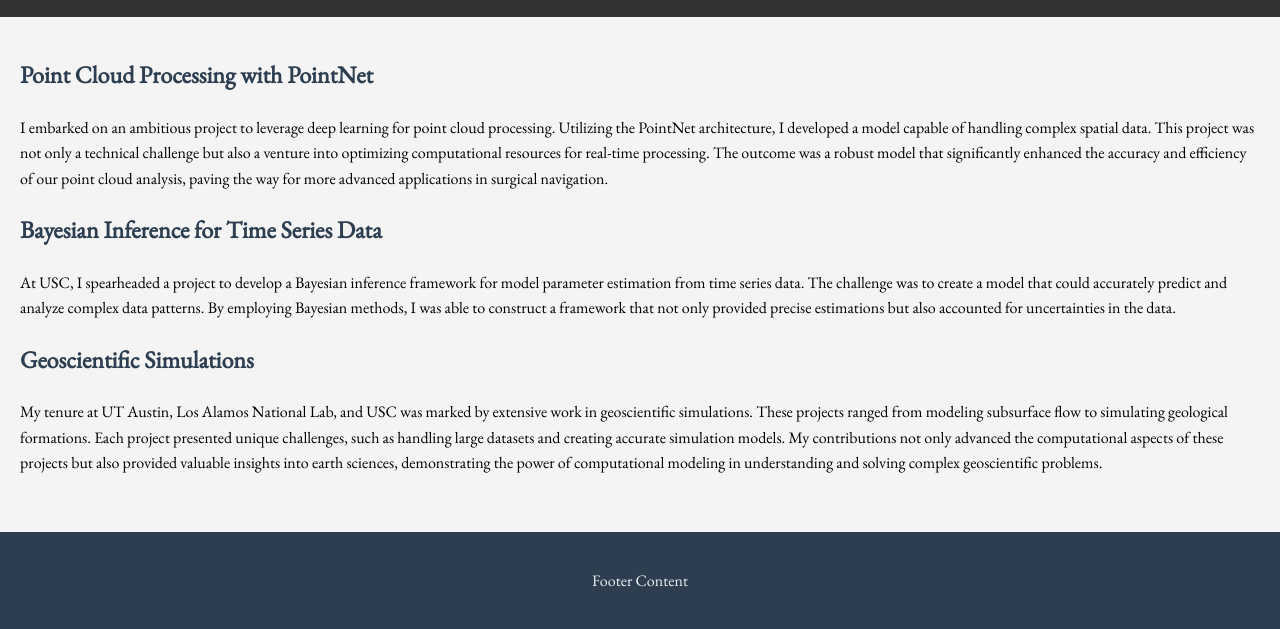
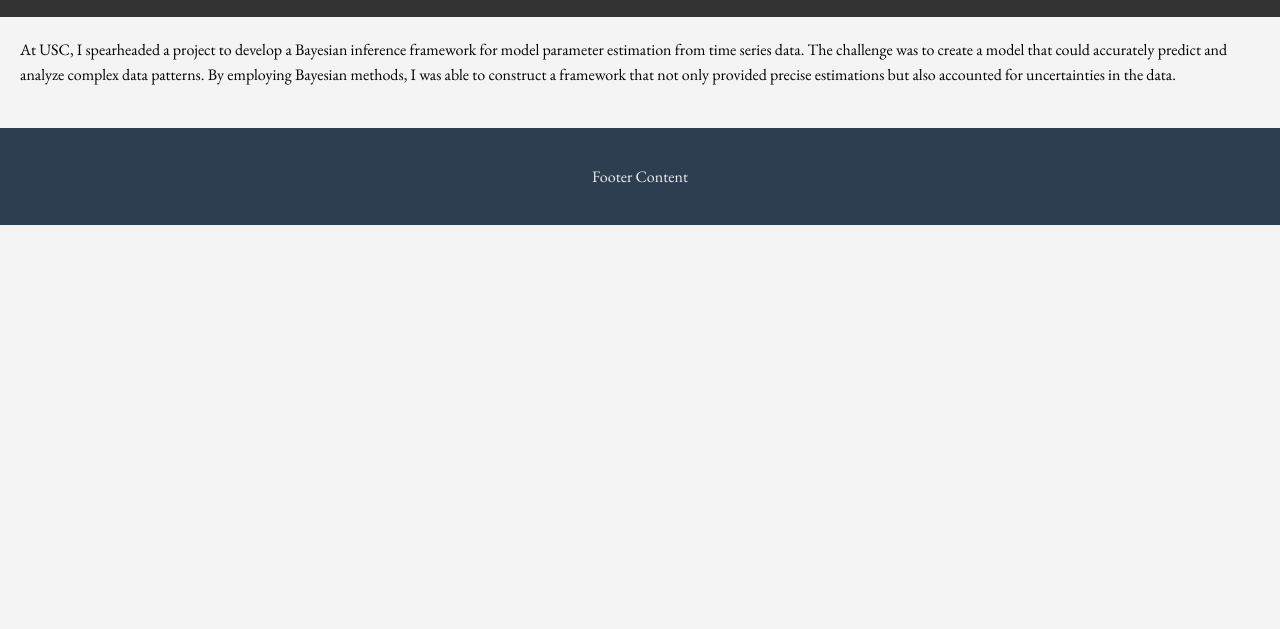
Before and after one commit to SaumikDana/saumikdana.github.io, a plain HTML site: page portfolio2.html in a window 1280 px wide. Shown: the part 228-857 px from the top of the page. After the commit the page ends 800 px from the top, so only its background shows below. Drawn offline with nearby package versions, Linux system fonts and the light colour scheme.

Commit message:
Moving stuff around

```diff
--- a/portfolio2.html
+++ b/portfolio2.html
@@ -13,33 +13,12 @@
     <header>
         <img src="saumik.jpg" alt="Profile Picture of Saumik Dana" class="profile-pic">
         <div class="header-text">
-            <h1>My Portfolio</h1>
+            <h1>Bayesian Inference for Time Series Data</h1>
         </div>
         <img src="me_2019.png" alt="Road Trips" class="profile-pic-right">
     </header>
 
     <main>
-
-        <!-- Deep Learning Project -->
-        <div class="project">
-            <h2>Point Cloud Processing with PointNet</h2>
-            <p>
-                I embarked on an ambitious project to leverage deep learning
-                for point cloud processing. Utilizing the PointNet architecture,
-                I developed a model capable of handling complex spatial data.
-                This project was not only a technical challenge
-                but also a venture into optimizing computational resources
-                for real-time processing.
-                The outcome was a robust model that significantly
-                enhanced the accuracy and efficiency of our point cloud analysis,
-                paving the way for more advanced applications in surgical navigation.
-            </p>
-        </div>
-
-        <!-- Bayesian Inference Framework -->
-        <div class="project">
-            <h2>Bayesian Inference for Time Series Data</h2>
-            <p>
         At USC, I spearheaded a project to develop a
         Bayesian inference framework for model parameter estimation
         from time series data.
@@ -48,27 +27,6 @@
         By employing Bayesian methods, I was able to construct a
         framework that not only provided precise estimations
         but also accounted for uncertainties in the data.
-            </p>
-        </div>
-
-        <!-- Geoscientific Simulations -->
-        <div class="project">
-            <h2>Geoscientific Simulations</h2>
-            <p>
-                My tenure at UT Austin, Los Alamos National Lab, and USC
-                was marked by extensive work in geoscientific simulations.
-                These projects ranged from modeling subsurface flow to
-                simulating geological formations.
-                Each project presented unique challenges,
-                such as handling large datasets
-                and creating accurate simulation models.
-                My contributions not only advanced the computational aspects
-                of these projects but also provided valuable insights
-                into earth sciences,
-                demonstrating the power of computational modeling
-                in understanding and solving complex geoscientific problems.
-            </p>
-        </div>
     </main>
 
     <footer>
```
Also changed, not shown: portfolio3.html (+1 -39 lines). Lines whose indentation alone changed are shown as unchanged.
